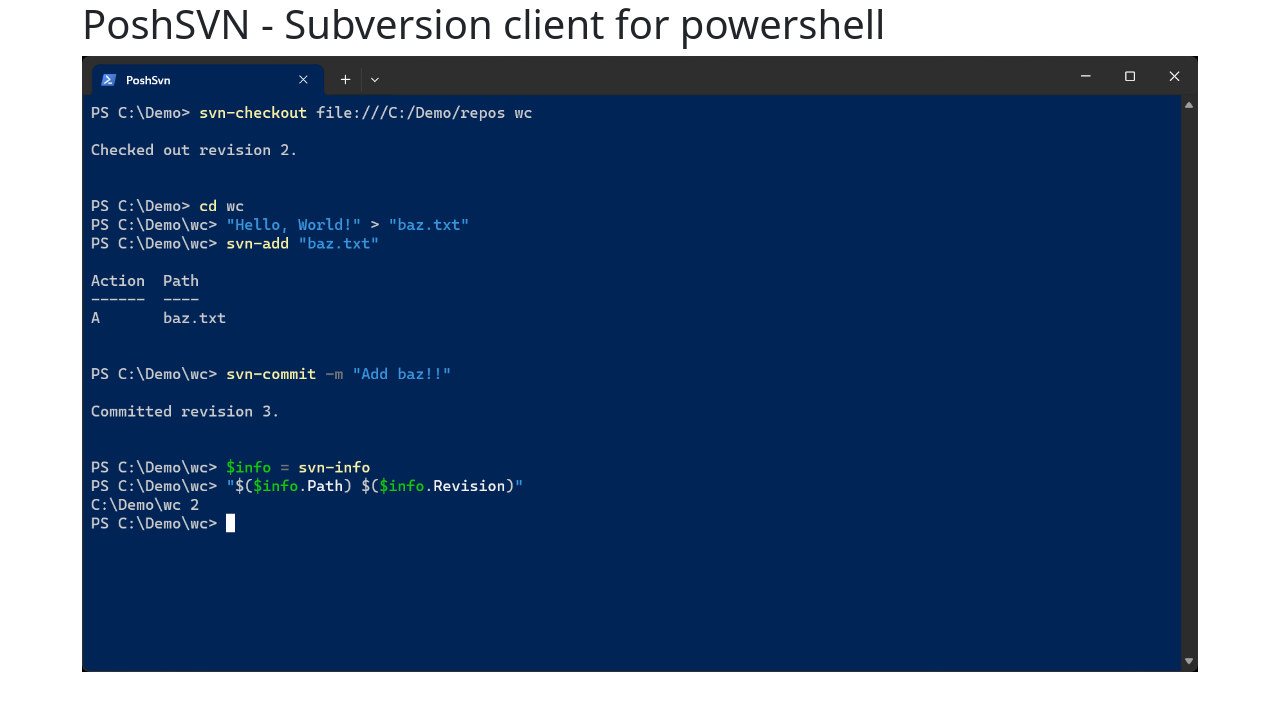
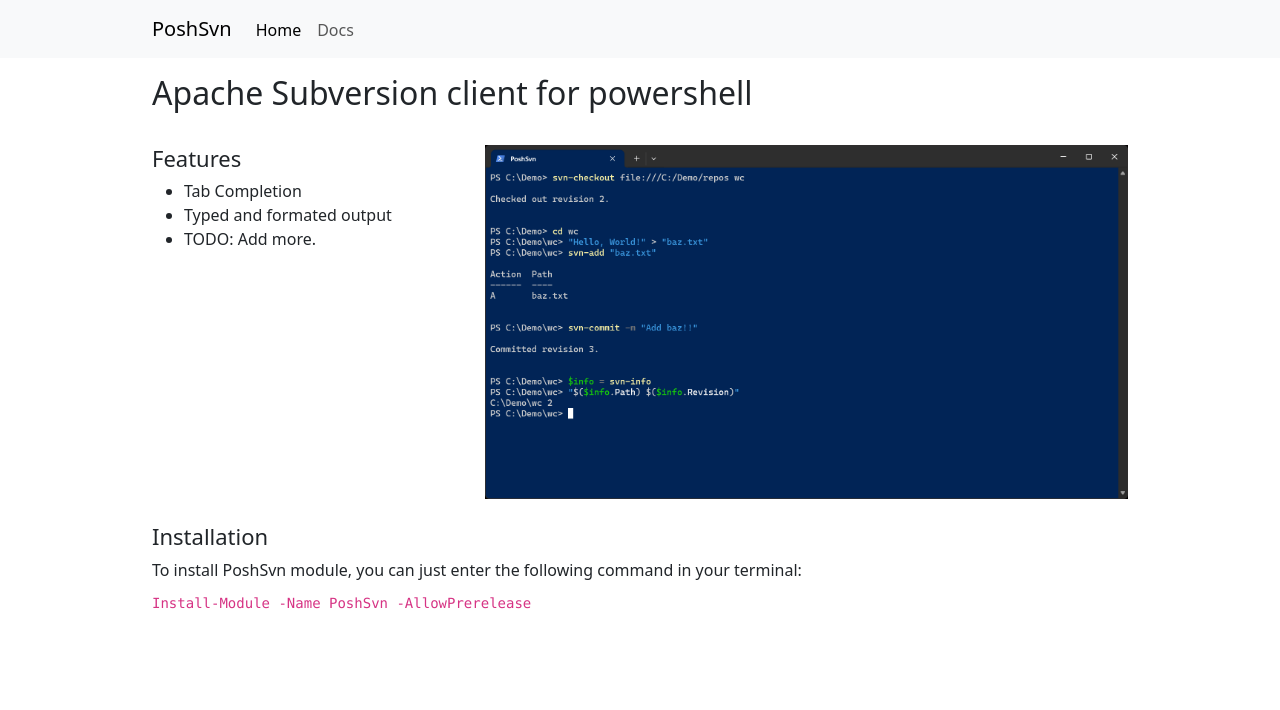
Before and after one commit to poshsvn/poshsvn, a plain HTML site: page www/index.html in a window 1280 px wide. Drawn offline with Linux system fonts and the light colour scheme.

Commit message:
Update website.
git-svn-id: file:///home/repos/rinrab/shelves/rinrab@240 0083e6b4-6090-234a-836e-88fcc467669c

```diff
--- a/www/index.html
+++ b/www/index.html
@@ -5,14 +5,45 @@
   <meta charset="UTF-8">
   <meta name="viewport" content="width=device-width, initial-scale=1.0">
   <link rel="stylesheet" href="bootstrap.min.css">
-  <title>PoshSVN - Subversion client for powershell</title>
+  <link rel="stylesheet" href="style.css">
+  <title>PoshSVN - Apache Subversion client for powershell</title>
 </head>
 
 <body>
-  <div class="container">
-    <h1>PoshSVN - Subversion client for powershell</h1>
-    <div>
-      <img class="w-100" src="./screenshots/screenshot1.png" alt="screenshot.png">
+  <nav class="navbar navbar-expand bg-body-tertiary mb-3">
+    <div class="container">
+      <div class="collapse navbar-collapse">
+        <a class="navbar-brand" href="/">PoshSvn</a>
+        <div>
+          <ul class="navbar-nav me-auto">
+            <li class="nav-item">
+              <a class="nav-link active" href="/">Home</a>
+            </li>
+            <li class="nav-item">
+              <a class="nav-link" href="/docs">Docs</a>
+            </li>
+          </ul>
+        </div>
+      </div>
+    </div>
+  </nav>
+  <div class="container gap-4 d-flex flex-column">
+    <h1>Apache Subversion client for powershell</h1>
+    <div class="row">
+      <div class="col-4">
+        <h2>Features</h2>
+        <ul>
+          <li>Tab Completion</li>
+          <li>Typed and formated output</li>
+          <li>TODO: Add more.</li>
+        </ul>
+      </div>
+      <img class="col-8" src="./screenshots/screenshot1.png" alt="screenshot.png">
+    </div>
+    <div class="row">
+      <h2>Installation</h2>
+      <p>To install PoshSvn module, you can just enter the following command in your terminal:</p>
+      <p><code>Install-Module -Name PoshSvn -AllowPrerelease</code></p>
     </div>
   </div>
 </body>
--- /dev/null
+++ b/www/style.css
@@ -0,0 +1,30 @@
+.container {
+    max-width: 1000px;
+}
+
+body {
+    min-height: 100vh;
+}
+
+h1 {
+    font-size: 32px;
+    font-weight: normal;
+}
+
+h2 {
+    font-size: 22px;
+    font-weight: normal;
+}
+
+h3 {
+    font-size: 18px;
+    font-weight: bolder;
+}
+
+.navbar-nav {
+    margin-top: 0.15rem;
+}
+
+p {
+    margin-bottom: 0.5rem;
+}
```
